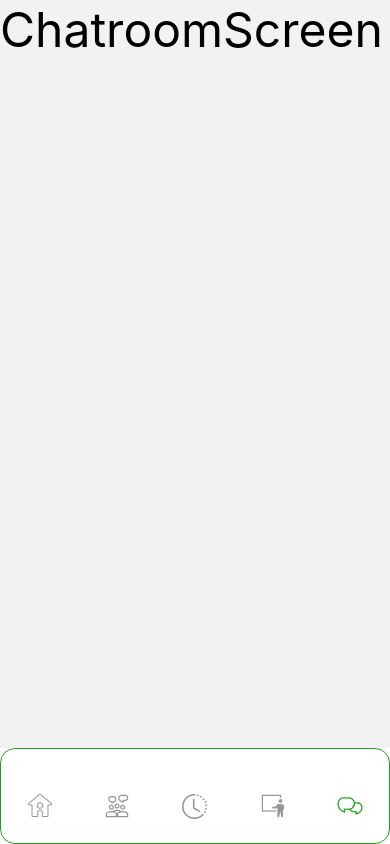
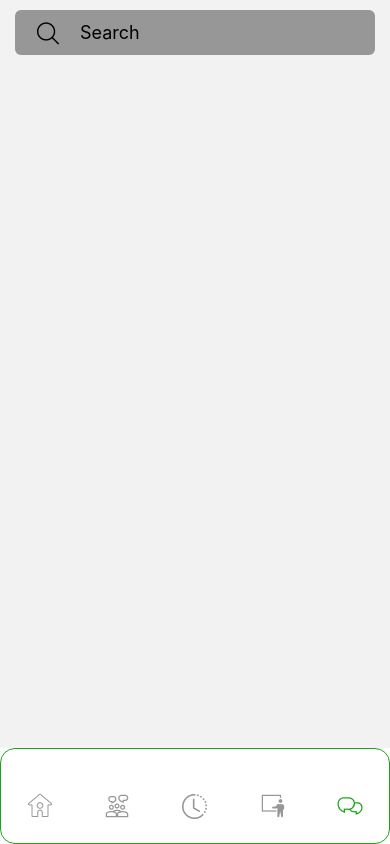
Before and after one commit to JiminSongSoftware/Kocoon, a React Native app in the folder Kocoon/: screen /chatroom in a window 390 px wide. Built offline with nearby package versions, Linux system fonts and the light colour scheme.

Commit message:
Implemented chat screen component

```diff
--- a/Kocoon/src/components/BottomNavigator.js
+++ b/Kocoon/src/components/BottomNavigator.js
@@ -2,7 +2,7 @@ import React from 'react';
 import { Image, View, StyleSheet } from 'react-native';
 import { createBottomTabNavigator } from '@react-navigation/bottom-tabs';
 import MainDashboard from '../screens/MainDashboard';
-import ChatroomScreen from '../screens/ChatroomScreen';
+import ChatScreen from '../screens/ChatScreen';
 import DiscussionScreen from '../screens/DiscussionScreen';
 import OfficeHoursScreen from '../screens/OfficeHoursScreen';
 import TutoringScreen from '../screens/TutoringScreen';
@@ -86,7 +86,7 @@ export default function BottomNavigator() {
             />
             <Tab.Screen
                 name="chatroom"
-                component={ChatroomScreen}
+                component={ChatScreen}
                 options={{
                     tabBarIcon: ({ focused }) => (
                         <View style={styles.iconContainer} >
--- /dev/null
+++ b/Kocoon/src/components/SearchBar.js
@@ -0,0 +1,38 @@
+import React from "react";
+import {View, Text, TextInput, StyleSheet, } from 'react-native';
+import { EvilIcons } from '@expo/vector-icons';
+
+export default function SearchBar({term, onChangeText}) {
+
+    return(
+        <View style={styles.container} >
+            <EvilIcons name="search" size={24} color="black" style={styles.iconSty} />
+            <TextInput
+                style={styles.textInputSty}
+                placeholder="Search"
+                value={term}
+                onChangeText={onChangeText}
+            />
+        </View>
+    );
+}
+
+const styles = StyleSheet.create({
+    container: {
+        flexDirection: 'row',
+        marginVertical: 10,
+        marginHorizontal: 15,
+        height: 45,
+        backgroundColor:'#979797',
+        borderRadius: 6,
+    },
+    textInputSty: {
+        flex: 1,
+        fontSize: 18,
+    },
+    iconSty: {
+        alignSelf: 'center',
+        fontSize: 35,
+        marginHorizontal: 15
+    },
+});
--- /dev/null
+++ b/Kocoon/src/screens/ChatScreen.js
@@ -0,0 +1,42 @@
+import React, {useState} from 'react';
+import { View, Text, StyleSheet, FlatList, TouchableOpacity, } from 'react-native';
+import SearchBar from '../components/SearchBar';
+// import { Ionicons } from '@expo/vector-icons';
+
+export default function ChatScreen() {
+    const [searchTerm, setSearchTerm] = useState('')
+
+    return(
+        <View style={styles.container}>
+            <SearchBar
+                term={searchTerm}
+                onChangeText={setSearchTerm}
+            />
+        </View>
+    );
+}
+
+// ChatScreen.navigationOptions = ()=>{
+//     return{
+//         title:'Messages',
+//         headerStyle: {
+//             backgroundColor: '#1DA31A',
+//         },
+//         headerLeft: ()=>{
+//             <TouchableOpacity>
+//                 <Text style={{color:'white'}}>Edit</Text>
+//             </TouchableOpacity>
+//         },
+//         headerRight: ()=>(
+//             <TouchableOpacity>
+//                 <Ionicons name="create-outline" size={24} color="black" />
+//             </TouchableOpacity>
+//         )
+//     }
+// };
+
+const styles = StyleSheet.create({
+    container:{
+        flex: 1,
+    },
+});
--- a/Kocoon/src/screens/ChatroomScreen.js
+++ /dev/null
@@ -1,14 +0,0 @@
-import React from "react";
-import {View, StyleSheet, Text} from 'react-native';
-
-export default function ChatroomScreen() {
-    return (
-        <>
-            <Text style={{fontSize:48}}>ChatroomScreen</Text>
-        </>
-    );
-}
-
-const styles = StyleSheet.create({
-
-});
--- a/Kocoon/src/screens/MainDashboard.js
+++ b/Kocoon/src/screens/MainDashboard.js
@@ -35,8 +35,6 @@ export default function MainDashboard() {
           id: Math.random().toString(),
         },
       ];
-
-
 
     return(
       <View style = { styles.container } >
```
